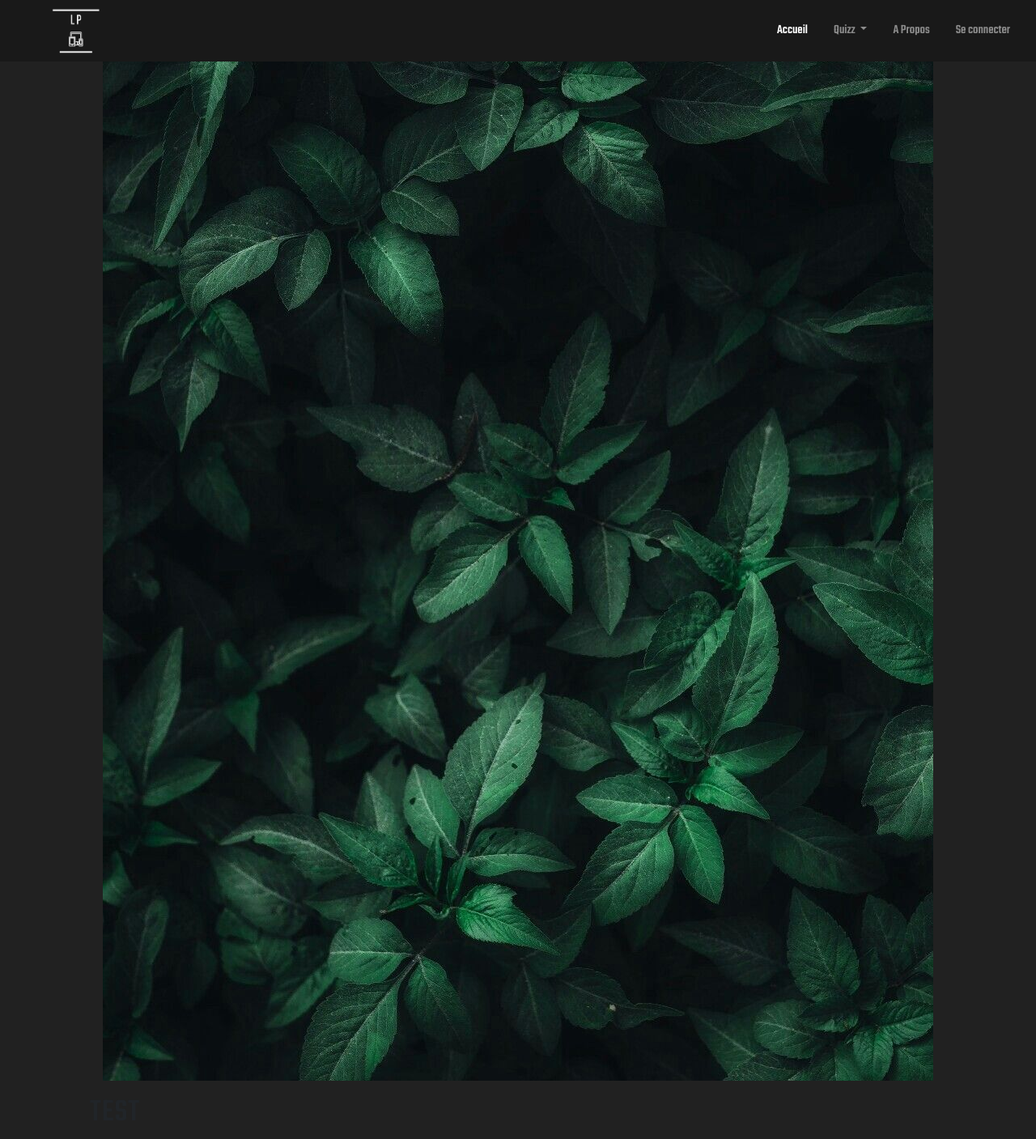
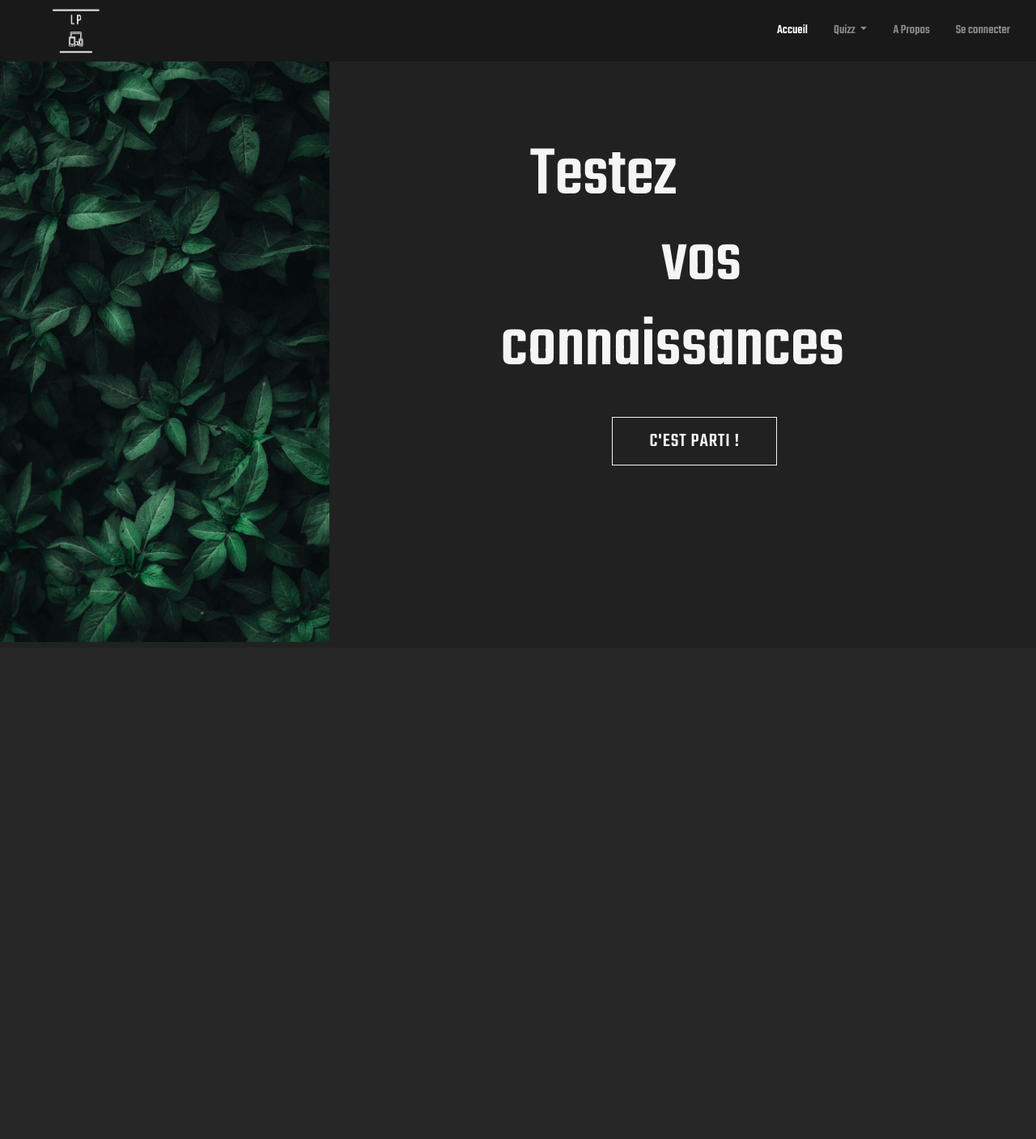
Before and after one commit to LenaPancher/quizz, a PHP site: page / in a window 1280 px wide. Shown: the whole page at 81% size. After the commit the page ends 793 px from the top, so only its background shows below. Run offline with PHP 8.4, Linux system fonts and the light colour scheme; some libraries are stand-ins or nearby versions.

Commit message:
page index.php faite, design

```diff
--- a/index.php
+++ b/index.php
@@ -2,24 +2,34 @@
 include('navBar.php')
 ?>
 
-<body class="body">
-
-  <div class="containerAccueil">
-      <div class="containerImgAccueil w-30 p-3">
-          <img src="img/foret.jpg" alt="foret">
+<body class="bodyIndex">
+  <div class="container-fluid p-0">
+    <div class="row d-flex rowIndex">
+      <div class="col-4">
+        <img src="img/foret.jpg" alt="foret" class="w-100">
       </div>
-      <div class="containerTexteAcceuil">
-          <div>
-                <h1>TEST</h1>
+      <div class="col-8 mt-5">
+        <div class="row mt-5">
+          <div class="col-6 m-auto">
+            <span class="display-2">Testez</span>
           </div>
-          <div>
-            <!--
-            <a href="#" class="button">C'est parti !</a>
-            -->
+        </div>
+        <div class="row">
+          <div class="col-2 text-right m-auto">
+            <span class="display-2">vos</span>
           </div>
+        </div>
+        <div class="row">
+          <div class="col-7 m-auto">
+            <span class="display-2">connaissances</span>
+          </div>
+        </div>
+        <div class="text-center mt-5">
+          <a href="#" class="button h4">C'est parti !</a>
+        </div>
       </div>
     </div>
+  </div>
 
-    <script type="text/javascript" src="script.js"></script>
-
+  <script type="text/javascript" src="script.js"></script>
 </body>
--- a/navBar.php
+++ b/navBar.php
@@ -10,6 +10,7 @@
 </head>
 
 <body>
+    <header>
         <nav class="navbar navbar-expand-lg navbar-dark navbar-default fixed-top">
             <a href="index.php" class="mr-2 ml-5">
                 <img src="img/logo.png" alt="logo" height="60px" width="60px" />
@@ -19,9 +20,9 @@
             </button>
 
             <div class="collapse navbar-collapse mt-2 mb-2 justify-content-end" id="navbarSupportedContent">
-            <ul class="navbar-nav ">
-                <li class="nav-item active mr-2 ml-2">
-                    <a class="nav-link" href="index.php">Accueil</a>
+                <ul class="navbar-nav">
+                    <li class="nav-item mr-2 ml-2">
+                        <a class="nav-link active" href="index.php">Accueil</a>
                     </li>
                     <li class="nav-item dropdown mr-2 ml-2">
                         <a class="nav-link dropdown-toggle" href="#" id="navbarDropdown" role="button" data-toggle="dropdown" aria-haspopup="true" aria-expanded="false">
@@ -44,6 +45,7 @@
                 </ul>
             </div>
         </nav>
+    </header>
 
     <script src="https://code.jquery.com/jquery-3.3.1.slim.min.js" integrity="sha384-q8i/X+965DzO0rT7abK41JStQIAqVgRVzpbzo5smXKp4YfRvH+8abtTE1Pi6jizo" crossorigin="anonymous"></script>
     <script src="https://cdnjs.cloudflare.com/ajax/libs/popper.js/1.14.7/umd/popper.min.js" integrity="sha384-UO2eT0CpHqdSJQ6hJty5KVphtPhzWj9WO1clHTMGa3JDZwrnQq4sF86dIHNDz0W1" crossorigin="anonymous"></script>
--- a/style.css
+++ b/style.css
@@ -12,7 +12,7 @@
     justify-content: center;
     align-items: center;
     height: 100vh;
-    margin-top: 4%;
+    padding-top: 70px;
 }
 h1{
     font-weight: bold;
@@ -61,8 +61,7 @@ p{
     margin: 8px 0;
     width: 100%;
 }
-button{
-    border-radius: 20px;
+button, .button{
     border: 1px solid #f3f3f3;
     color: whitesmoke;
     font-size: 12px;
@@ -176,3 +175,19 @@ button.ghostSignIn, button.ghostSignUp{
 .containerSignInAndUp.rightPanelActive .overlayRight{
     transform: translateX(20%);
 }
+
+/* INDEX */
+.bodyIndex{
+    font-family: 'Teko', sans-serif;
+    background: #212121;
+    padding-top: 70px;
+    color: whitesmoke;
+}
+.rowIndex{
+    position: fixed;
+}
+.button:hover{
+    text-decoration: none;
+    color: whitesmoke;
+    background-color: #749181;
+}
```
Lines whose indentation alone changed are shown as unchanged.
